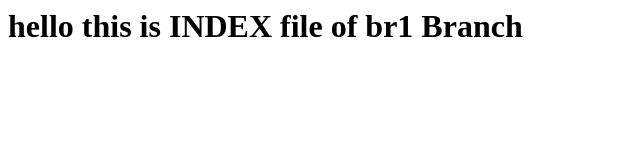
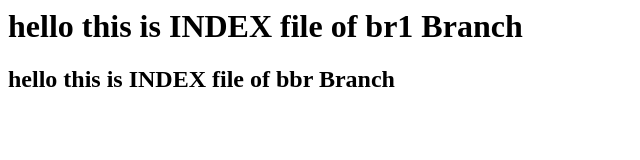
Before and after one commit to LM10Piyush/PiyushF, a plain HTML site: page index.html in a window 1280 px wide. Shown: the whole page, without its empty margins (0-640 px from the left). Drawn offline with Linux system fonts and the light colour scheme.

Commit message:
bbr branch added

```diff
--- a/index.html
+++ b/index.html
@@ -1 +1,2 @@
 <h1> hello this is INDEX file of br1 Branch </h1>
+<h2> hello this is INDEX file of bbr Branch </h2>
```
